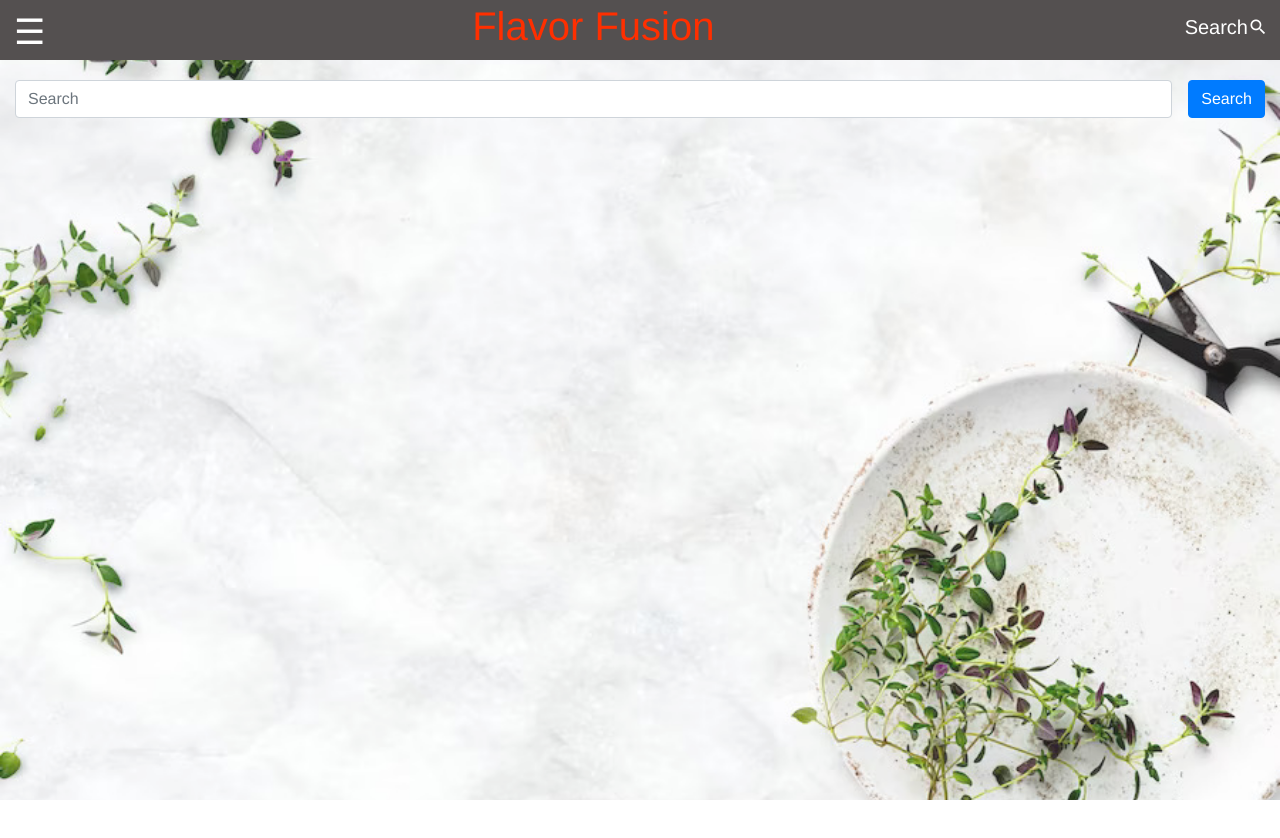
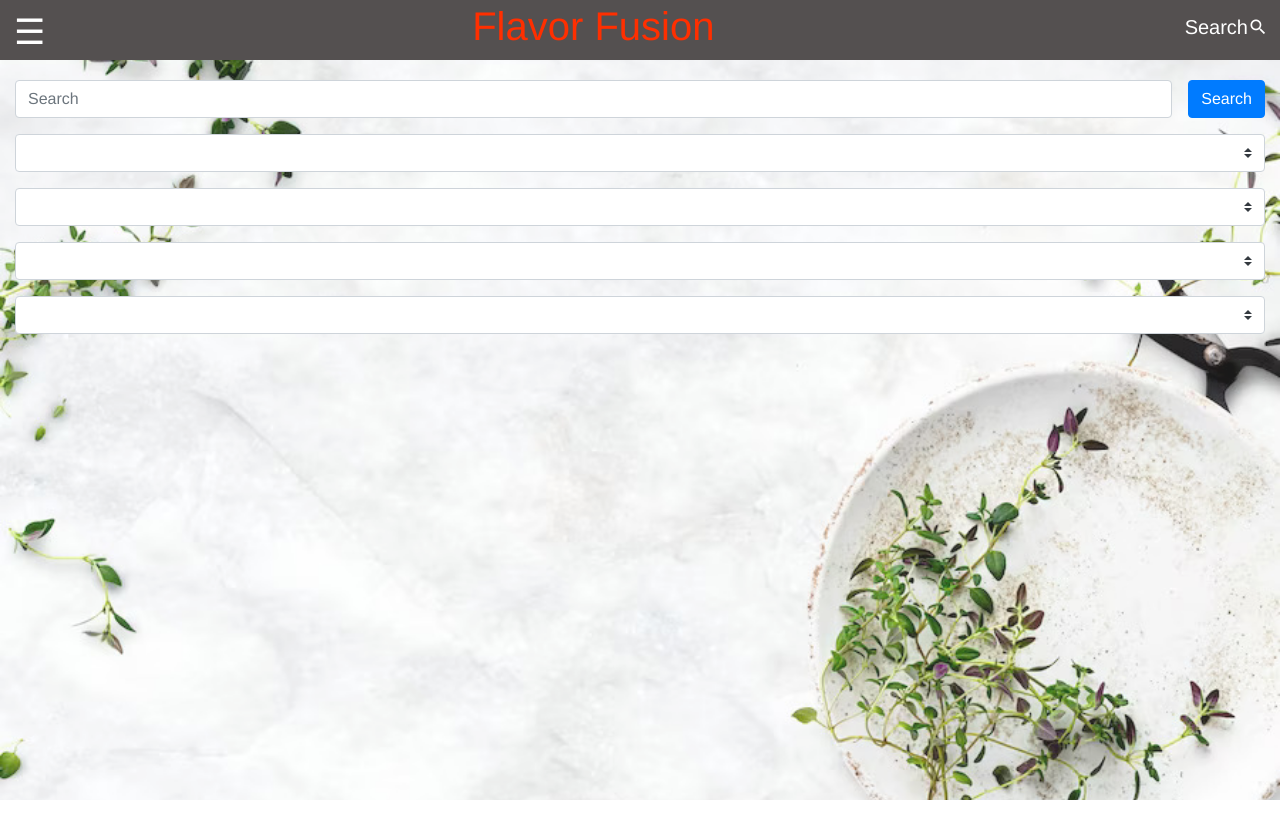
Before and after one commit to Web-Development-Environments-2023/assignment3_3-206986762_208082768, a Vue app: page /#/search in a window 1280 px wide. Shown: the top 838 px of the page. Built offline with nearby package versions, Linux system fonts and the light colour scheme.

Commit message:
earchPae modifications

```diff
--- a/src/pages/SearchPage.vue
+++ b/src/pages/SearchPage.vue
@@ -15,16 +15,54 @@
       </div>
     </div>
 
-    <div v-if="showRecentSearches && recentSearches.length > 0" class="mt-3 position-relative">
-      <small class="text-danger font-weight-bold" style="text-shadow: 2px 2px 4px rgba(248, 244, 5, 0.89)">
+    <b-form-select
+      v-model="selectedCuisine"
+      :options="cuisineOptions"
+      placeholder="Select Cuisine"
+      class="mb-3"
+    ></b-form-select>
+
+    <b-form-select
+      v-model="selectedDiet"
+      :options="dietOptions"
+      placeholder="Select Diet"
+      class="mb-3"
+    ></b-form-select>
+
+    <b-form-select
+      v-model="selectedIntolerance"
+      :options="intoleranceOptions"
+      placeholder="Select Intolerance"
+      class="mb-3"
+    ></b-form-select>
+    <b-form-select
+      v-model="resultsPerPage"
+      :options="resultsPerPageOptions"
+      placeholder="Results Per Page"
+      class="mb-3"
+    ></b-form-select>
+
+    <div
+      v-if="showRecentSearches && recentSearches.length > 0"
+      class="mt-3 position-relative"
+    >
+      <small
+        class="text-danger font-weight-bold"
+        style="text-shadow: 2px 2px 4px rgba(248, 244, 5, 0.89)"
+      >
         Recent Searches
       </small>
 
       <div class="d-flex justify-content-between align-items-center mt-3">
-        <button class="btn btn-danger btn-sm close-button" @click="closeRecentSearches">
+        <button
+          class="btn btn-danger btn-sm close-button"
+          @click="closeRecentSearches"
+        >
           <span aria-hidden="true">&times;</span>
         </button>
-        <button @click="clearRecentSearches" class="btn btn-danger btn-sm">Clear Recent Searches</button>
+        <button @click="clearRecentSearches" class="btn btn-danger btn-sm">
+          Clear Recent Searches
+        </button>
       </div>
 
       <ul class="list-group mt-3" ref="recentSearchesList">
@@ -45,6 +83,12 @@
 <!-- #######################################################################################################
 ############################################ scripts ################################################## -->
 <script>
+import {
+  cuisineOptions,
+  dietOptions,
+  intoleranceOptions,
+  resultsPerPageOptions,
+} from "../assets/searchOptions.js";
 export default {
   name: "SearchPage",
   data() {
@@ -52,11 +96,21 @@ export default {
       text: "",
       recentSearches: [],
       showRecentSearches: false,
+      selectedCuisine: null,
+      cuisineOptions, // Use the imported cuisineOptions
+      selectedDiet: null,
+      dietOptions, // Use the imported dietOptions
+      selectedIntolerance: null,
+      intoleranceOptions, // Use the imported intoleranceOptions
+      resultsPerPage: null,
+      resultsPerPageOptions, // Use the imported resultsPerPageOptions
     };
   },
   mounted() {
     this.recentSearches = this.getRecentSearches();
+    this.resultsPerPage = 5;
   },
+
   methods: {
     saveSearch(query) {
       const searches = localStorage.getItem("recentSearches");
@@ -71,10 +125,16 @@ export default {
       return searches ? JSON.parse(searches) : [];
     },
     search() {
-      console.log("Search initiated with query:", this.text);
+      console.log(
+        "Search initiated with query:",
+        this.text,
+        "and cuisine:",
+        this.selectedCuisine
+      );
       this.closeRecentSearches();
       this.saveSearch(this.text);
     },
+
     openRecentSearches(event) {
       event.stopPropagation();
       if (this.recentSearches.length > 0) {
```
